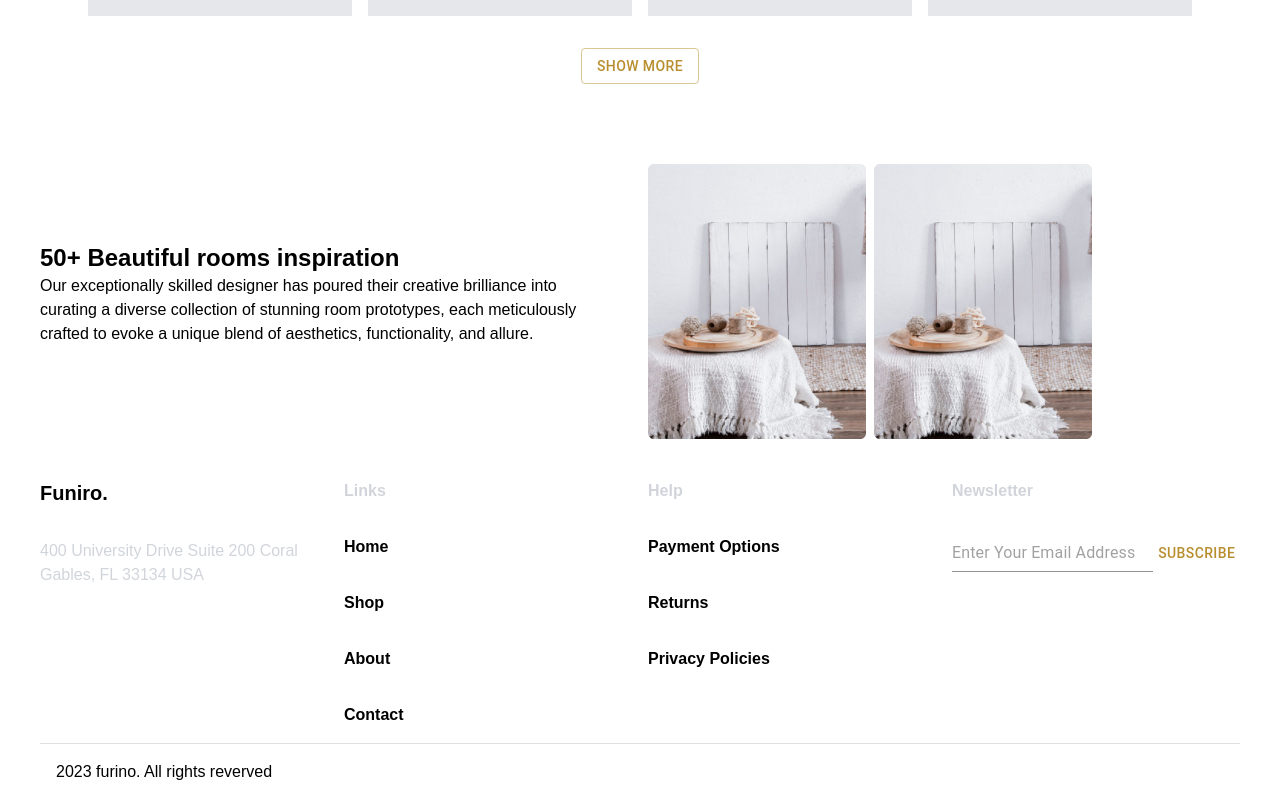
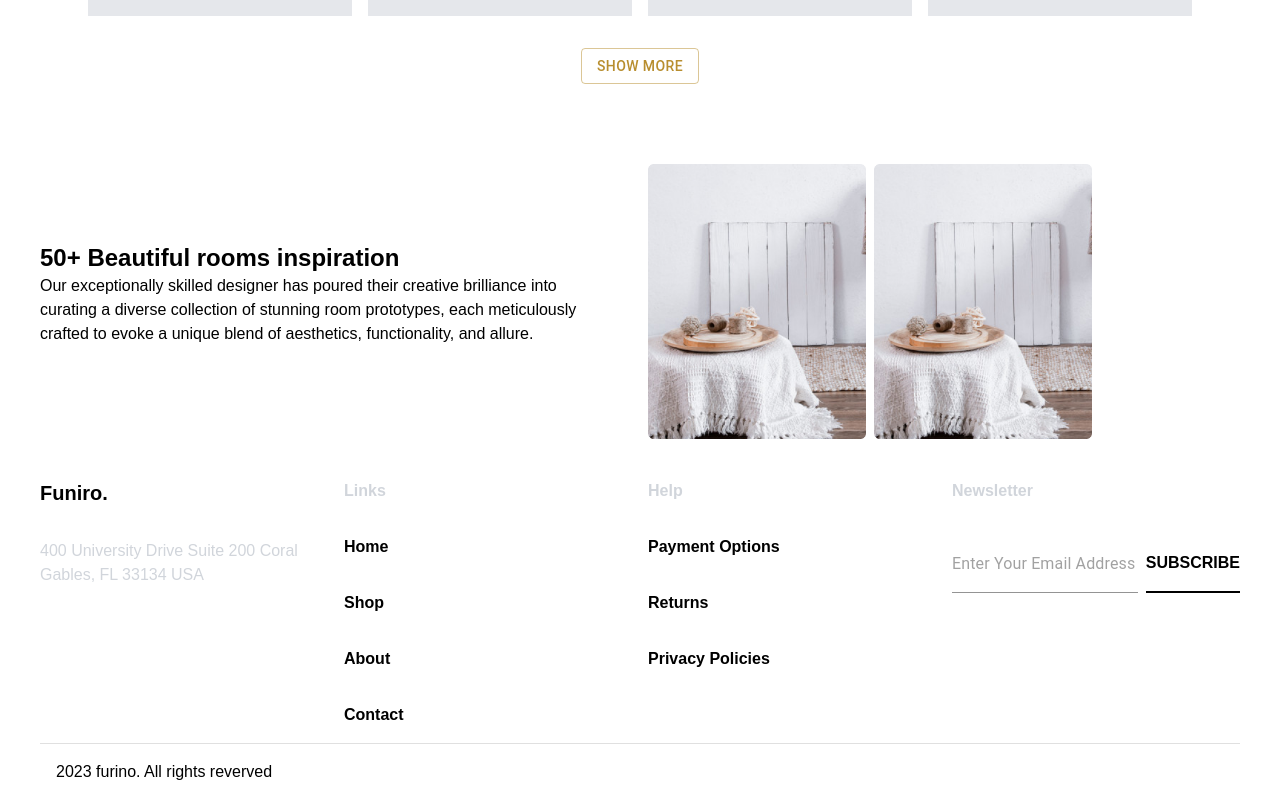
Before and after one commit to hwisnu222/furniro, a Next.js app: page / in a window 1280 px wide. Shown: the part 2223-3023 px from the top of the page. Built offline with nearby package versions, Linux system fonts and the light colour scheme.

Commit message:
fix: change subscribe underline button on footer

```diff
--- a/components/Footer.tsx
+++ b/components/Footer.tsx
@@ -1,5 +1,5 @@
 import React from "react";
-import { Input, Divider, Button } from "@mui/material";
+import { Input, Divider, Box } from "@mui/material";
 import Container from "./layouts/Container";
 import Link from "next/link";
 
@@ -50,10 +50,12 @@ export default function Footer() {
           <h4 className="tw-mb-8 tw-font-bold tw-text-gray-300">Newsletter</h4>
           <div className="tw-flex tw-flex-col md:tw-flex-row">
             <Input
-              className="tw-text-gray-400"
+              className="tw-mr-2 tw-text-gray-400"
               placeholder="Enter Your Email Address"
             />
-            <Button>Subscribe</Button>
+            <Box className="tw-cursor-pointer tw-border-b-2 tw-border-black tw-py-4  tw-font-bold tw-uppercase tw-text-black hover:tw-text-gray-800">
+              Subscribe
+            </Box>
           </div>
         </div>
       </div>
```
